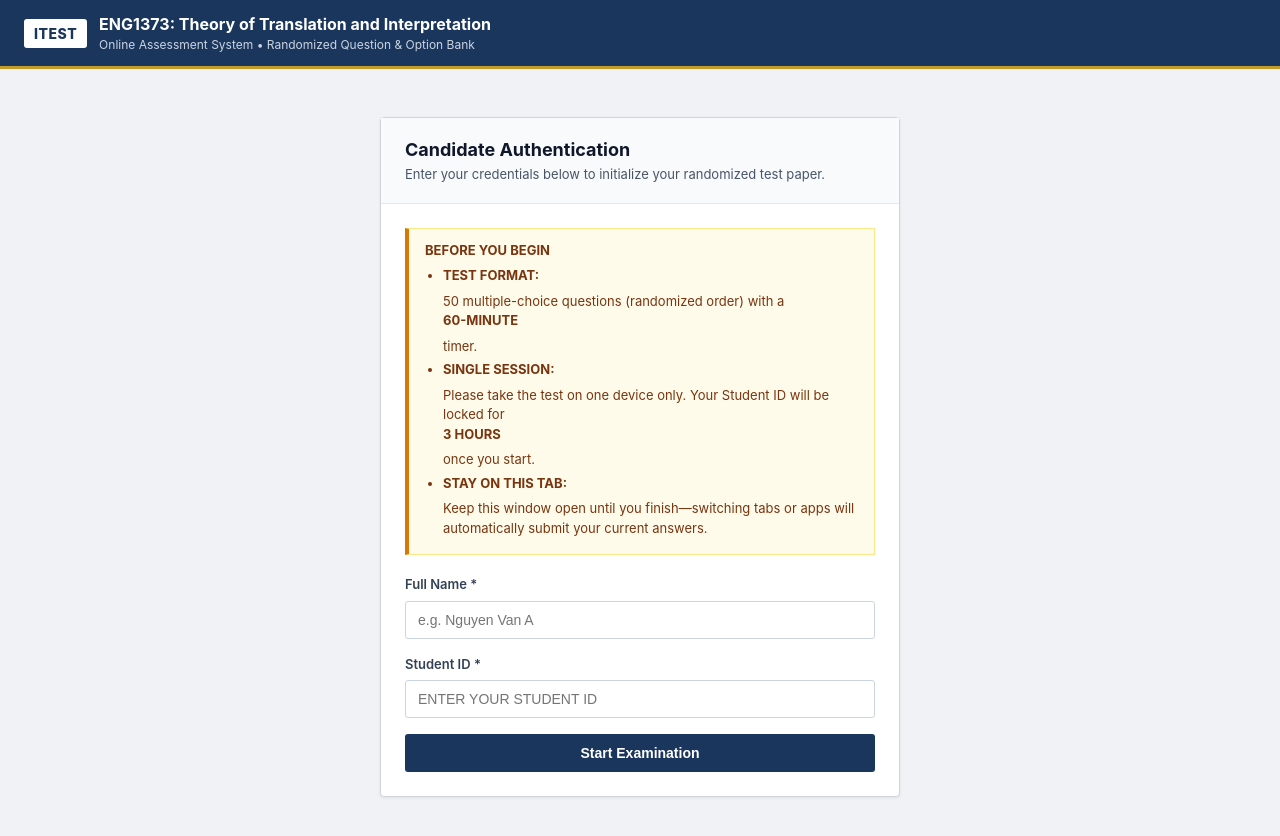
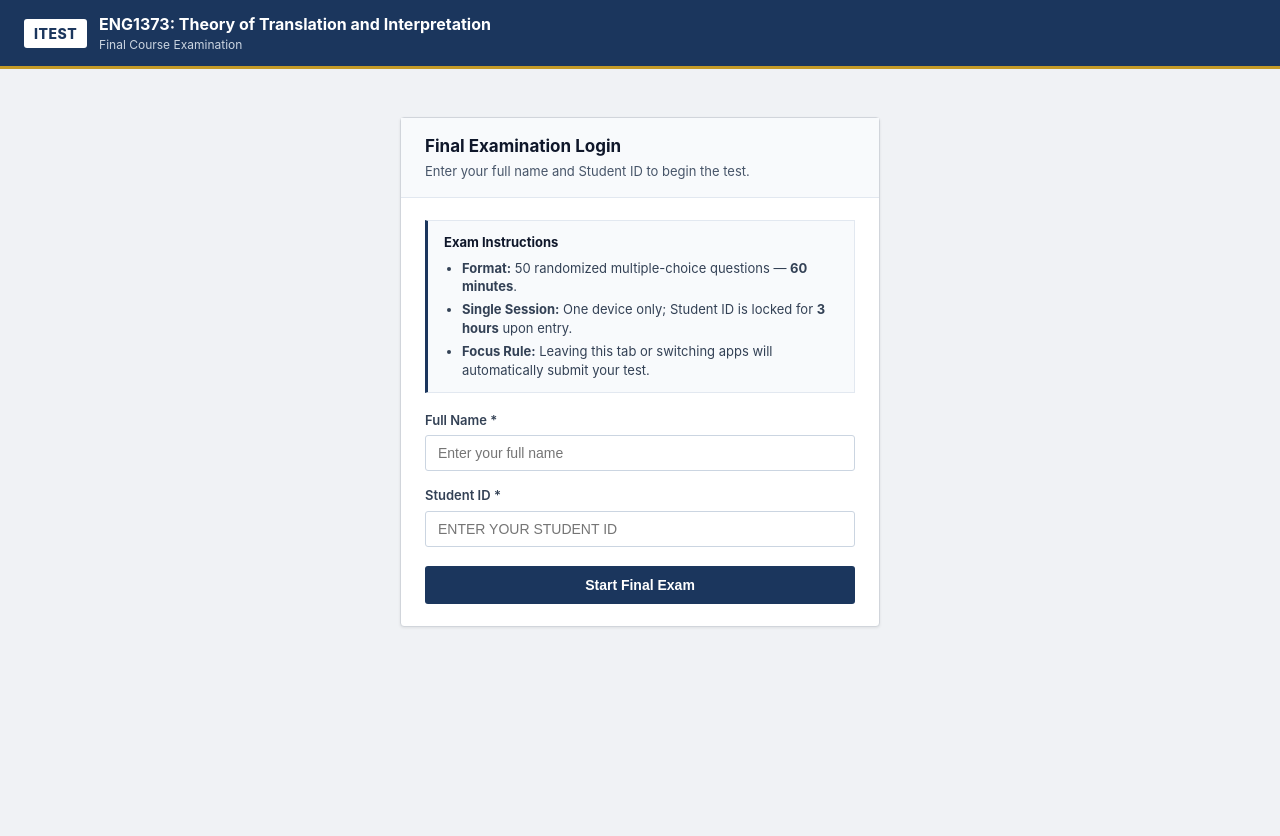
Before and after one commit to DTGIS/test_Theory-of-Translation-and-Interpretation, a plain HTML site: page index.html in a window 1280 px wide. After the commit the page ends 800 px from the top, so only its background shows below. Drawn offline with Linux system fonts and the light colour scheme.

Commit message:
Update index.html

```diff
--- a/index.html
+++ b/index.html
@@ -3,7 +3,7 @@
 <head>
   <meta charset="UTF-8" />
   <meta name="viewport" content="width=device-width, initial-scale=1.0, maximum-scale=1.0, user-scalable=no" />
-  <title>ITEST Portal | ENG1373 - Theory of Translation and Interpretation</title>
+  <title>ITEST Portal | ENG1373 - Final Examination</title>
   <style>
     * { box-sizing: border-box; margin: 0; padding: 0; }
     body {
@@ -42,7 +42,7 @@
 
     /* Login Container */
     .login-wrapper {
-      max-width: 520px;
+      max-width: 480px;
       margin: 48px auto;
       background: #ffffff;
       border: 1px solid #d1d5db;
@@ -51,37 +51,43 @@
     }
     .login-header {
       background-color: #f8fafc;
-      padding: 18px 24px;
+      padding: 16px 24px;
       border-bottom: 1px solid #e2e8f0;
     }
-    .login-header h2 { font-size: 18px; color: #0f172a; font-weight: 700; }
+    .login-header h2 { font-size: 17px; color: #0f172a; font-weight: 700; }
     .login-header p { font-size: 13px; color: #475569; margin-top: 2px; }
-    .login-body { padding: 24px; }
+    .login-body { padding: 22px 24px; }
 
     .rules-box {
-      background-color: #fffbeb;
-      border: 1px solid #fde68a;
-      border-left: 4px solid #d97706;
+      background-color: #f8fafc;
+      border: 1px solid #e2e8f0;
+      border-left: 3px solid #1b365d;
       padding: 12px 16px;
-      margin-bottom: 20px;
+      margin-bottom: 18px;
       font-size: 13px;
-      color: #78350f;
+      color: #334155;
     }
-    .rules-box strong { display: block; margin-bottom: 6px; font-size: 13px; text-transform: uppercase; }
+    .rules-title {
+      font-weight: 700;
+      color: #0f172a;
+      margin-bottom: 6px;
+      font-size: 13px;
+    }
     .rules-box ul { padding-left: 18px; }
-    .rules-box li { margin-bottom: 4px; }
+    .rules-box li { margin-bottom: 4px; line-height: 1.45; }
+    .rules-box li:last-child { margin-bottom: 0; }
 
-    .form-group { margin-bottom: 16px; }
+    .form-group { margin-bottom: 15px; }
     .form-group label {
       display: block;
       font-size: 13px;
       font-weight: 600;
       color: #334155;
-      margin-bottom: 6px;
+      margin-bottom: 5px;
     }
     .form-control {
       width: 100%;
-      padding: 10px 12px;
+      padding: 9px 12px;
       border: 1px solid #cbd5e1;
       border-radius: 3px;
       font-size: 14px;
@@ -105,6 +111,7 @@
       font-weight: 600;
       border-radius: 3px;
       cursor: pointer;
+      margin-top: 4px;
     }
     .btn-primary:hover { background-color: #132847; }
     .btn-primary:disabled { background-color: #94a3b8; cursor: not-allowed; }
@@ -344,7 +351,7 @@
       <div class="badge-itest">ITEST</div>
       <div>
         <div class="course-title">ENG1373: Theory of Translation and Interpretation</div>
-        <div class="course-sub">Online Assessment System • Randomized Question & Option Bank</div>
+        <div class="course-sub">Final Course Examination</div>
       </div>
     </div>
     <div id="hud-candidate" class="course-sub hidden">
@@ -355,16 +362,16 @@
   <!-- 1. LOGIN SCREEN -->
   <div id="login-screen" class="login-wrapper">
     <div class="login-header">
-      <h2>Candidate Authentication</h2>
-      <p>Enter your credentials below to initialize your randomized test paper.</p>
+      <h2>Final Examination Login</h2>
+      <p>Enter your full name and Student ID to begin the test.</p>
     </div>
     <div class="login-body">
-     <div class="rules-box">
-        <strong>Before You Begin</strong>
+      <div class="rules-box">
+        <div class="rules-title">Exam Instructions</div>
         <ul>
-          <li><strong>Test Format:</strong> 50 multiple-choice questions (randomized order) with a <strong>60-minute</strong> timer.</li>
-          <li><strong>Single Session:</strong> Please take the test on one device only. Your Student ID will be locked for <strong>3 hours</strong> once you start.</li>
-          <li><strong>Stay on This Tab:</strong> Keep this window open until you finish—switching tabs or apps will automatically submit your current answers.</li>
+          <li><strong>Format:</strong> 50 randomized multiple-choice questions — <strong>60 minutes</strong>.</li>
+          <li><strong>Single Session:</strong> One device only; Student ID is locked for <strong>3 hours</strong> upon entry.</li>
+          <li><strong>Focus Rule:</strong> Leaving this tab or switching apps will automatically submit your test.</li>
         </ul>
       </div>
 
@@ -373,13 +380,13 @@
       <form id="login-form">
         <div class="form-group">
           <label for="input-name">Full Name *</label>
-          <input type="text" id="input-name" class="form-control" required placeholder="e.g. Nguyen Van A" autocomplete="off" />
+          <input type="text" id="input-name" class="form-control" required placeholder="Enter your full name" autocomplete="off" />
         </div>
         <div class="form-group">
           <label for="input-mshv">Student ID *</label>
           <input type="text" id="input-mshv" class="form-control uppercase" required placeholder="Enter your Student ID" autocomplete="off" />
         </div>
-        <button type="submit" id="btn-start" class="btn-primary">Start Examination</button>
+        <button type="submit" id="btn-start" class="btn-primary">Start Final Exam</button>
       </form>
     </div>
   </div>
@@ -1050,7 +1057,7 @@ document.getElementById("login-form").addEventListener("submit", async (e) => {
     errBox.textContent = localMsg;
     errBox.classList.remove("hidden");
     btnStart.disabled = false;
-    btnStart.textContent = "Start Examination";
+    btnStart.textContent = "Start Final Exam";
     return;
   }
 
@@ -1070,19 +1077,18 @@ document.getElementById("login-form").addEventListener("submit", async (e) => {
         errBox.textContent = data.message;
         errBox.classList.remove("hidden");
         btnStart.disabled = false;
-        btnStart.textContent = "Start Examination";
+        btnStart.textContent = "Start Final Exam";
         return;
       }
     } catch (err) {
       errBox.textContent = "Connection Error: Unable to reach the examination server. Please verify your network and try again.";
       errBox.classList.remove("hidden");
       btnStart.disabled = false;
-      btnStart.textContent = "Start Examination";
+      btnStart.textContent = "Start Final Exam";
       return;
     }
   }
 
-  // Lock device immediately upon successful authentication
   localStorage.setItem(`ITEST_ENG1373_LOCK_${mshvVal}`, String(Date.now()));
 
   studentName = nameVal;
```
